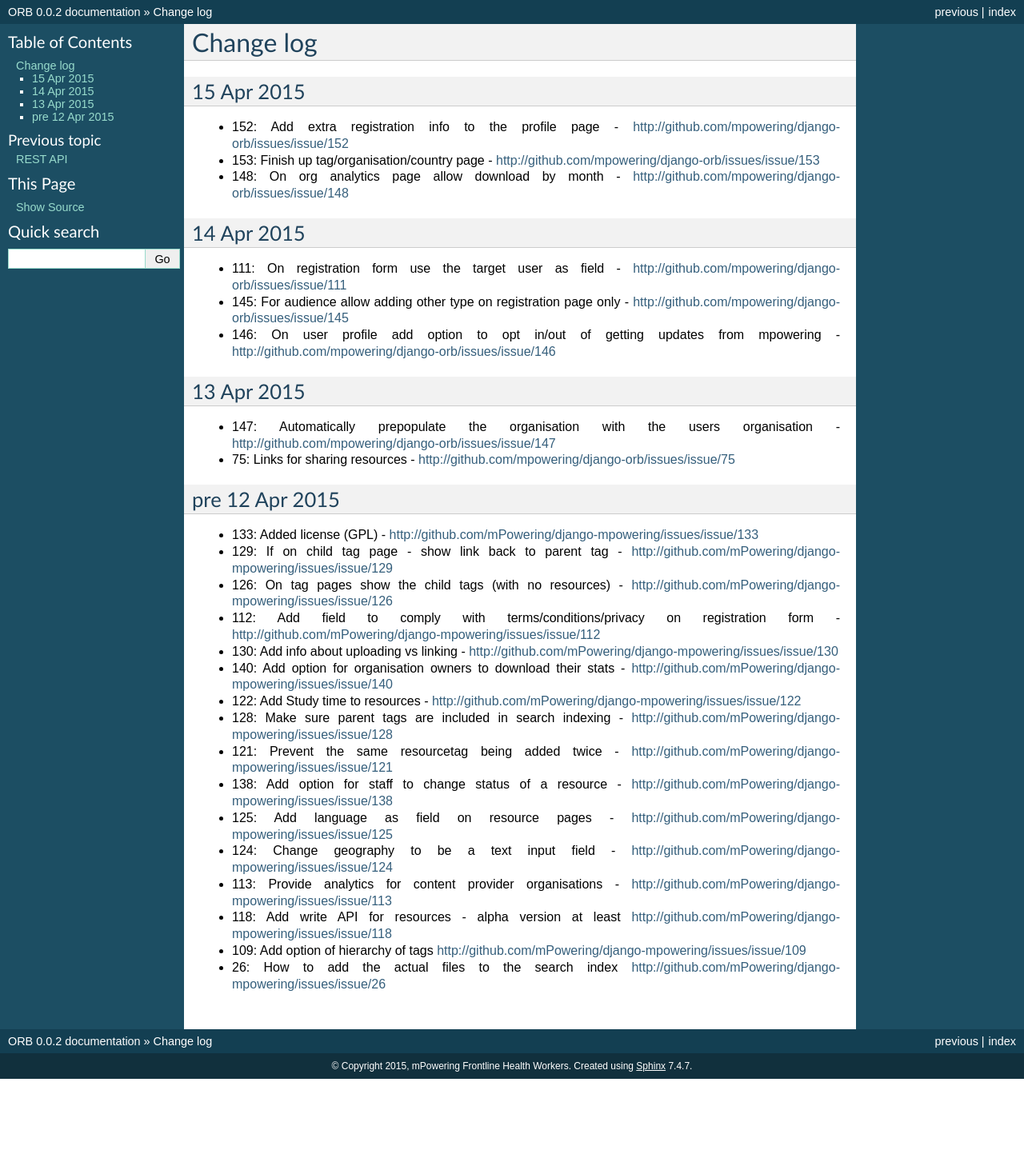
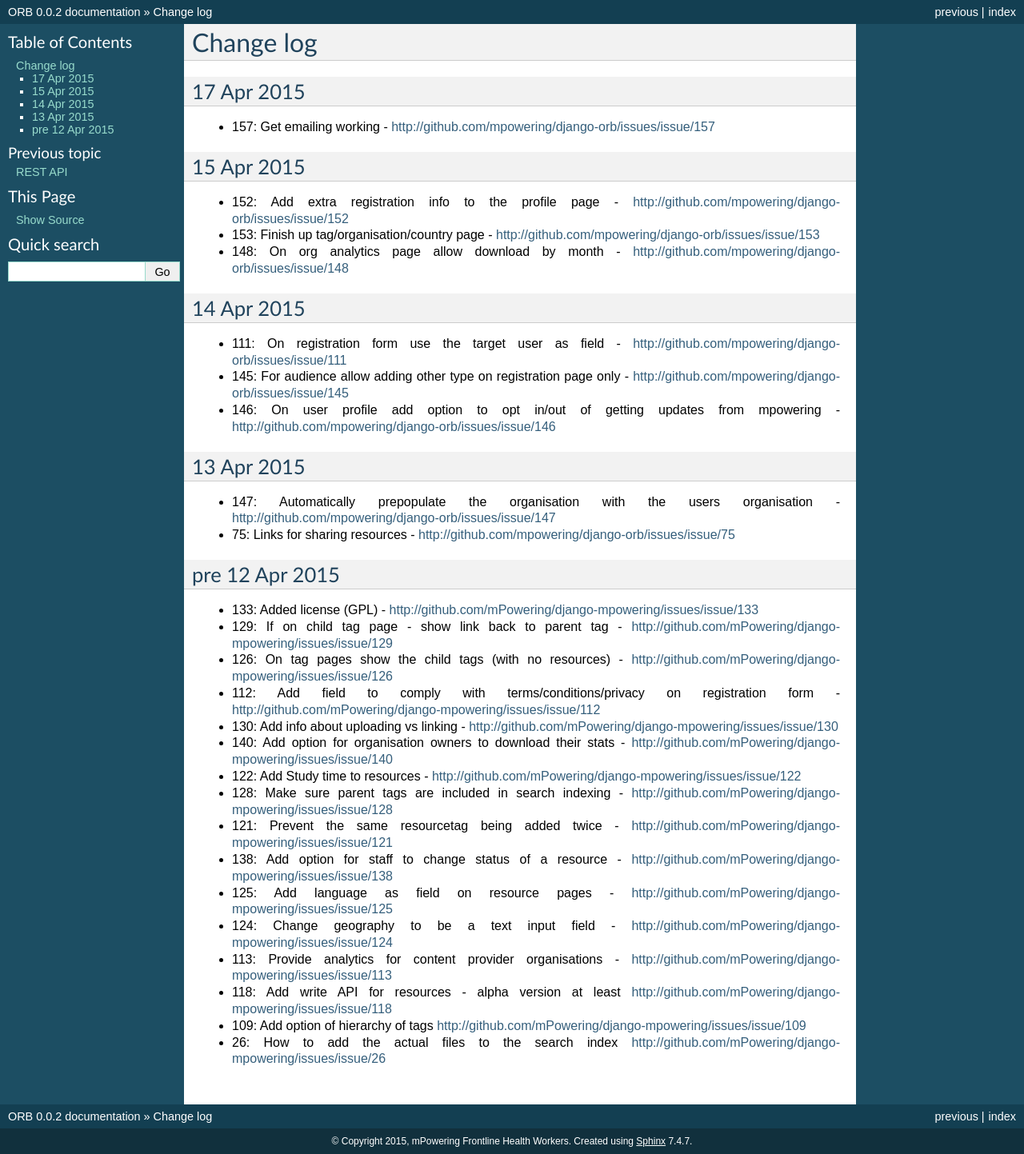
Before and after one commit to mPowering/django-orb, a Sphinx documentation site: the page built from docs/changelog.rst, in a window 1280 px wide. Shown: the whole page at 80% size. Built offline with Sphinx 7.4.7, drawn with Linux system fonts in a browser that asks for light colours; before the commit the page ends 1349 px from its top, so only the background shows below that.

Commit message:
CLOSED - task 157: Get emailing working http://github.com/mpowering/django-orb/issues/issue/157

```diff
--- a/docs/changelog.rst
+++ b/docs/changelog.rst
@@ -1,5 +1,10 @@
 Change log
 =====================================
+
+
+17 Apr 2015
+-----------
+* 157: Get emailing working - http://github.com/mpowering/django-orb/issues/issue/157
 
 15 Apr 2015
 -----------
```
